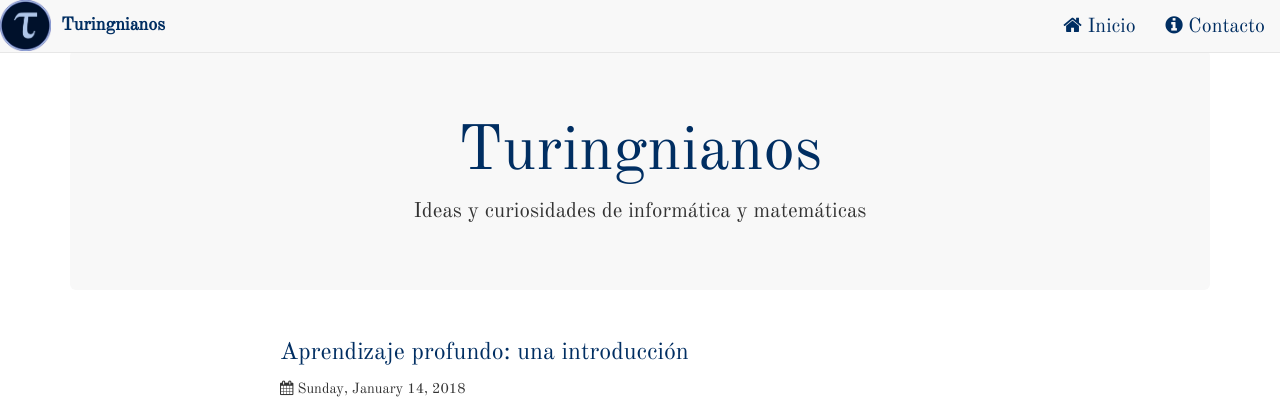
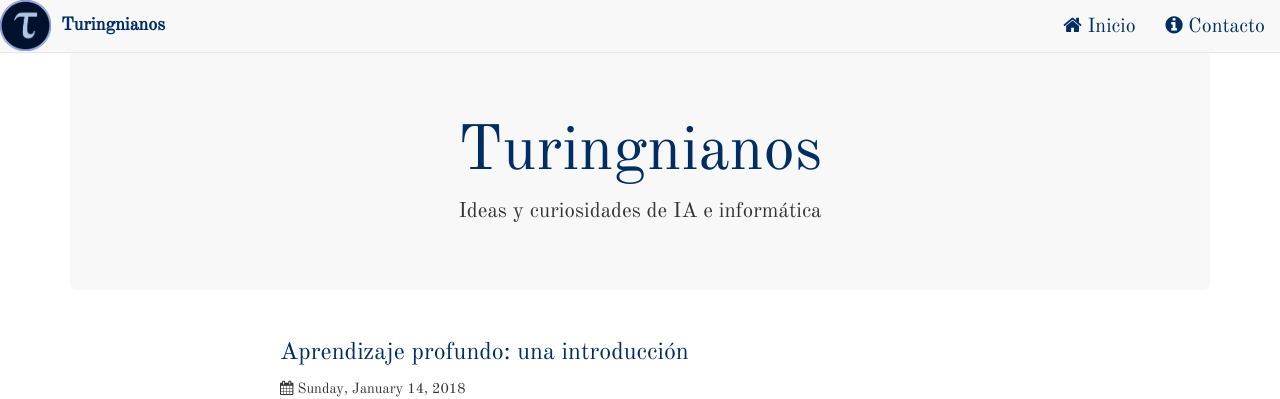
Before and after one commit to turingnianos/turingnianos.github.io, a Jekyll site: the page built from index.html, in a window 1280 px wide and 1328 px high. Shown: the top 399 px of the window. Built offline with Jekyll 4.4.1, drawn with Linux system fonts in a browser that asks for light colours; nearby versions of some CDN libraries; some web fonts are replaced; comment, search, counter and statistics services are not loaded.

Commit message:
Update _config.yml

```diff
--- a/_config.yml
+++ b/_config.yml
@@ -1,7 +1,7 @@
 # Site settings
 title: Turingnianos
 email: turingnianos@gmail.com
-description: "Ideas y curiosidades de informática y matemáticas"
+description: "Ideas y curiosidades de IA e informática "
 logo_location: "logo.png"
 
 baseurl: "" # the subpath of your site, e.g. /blog/
```
